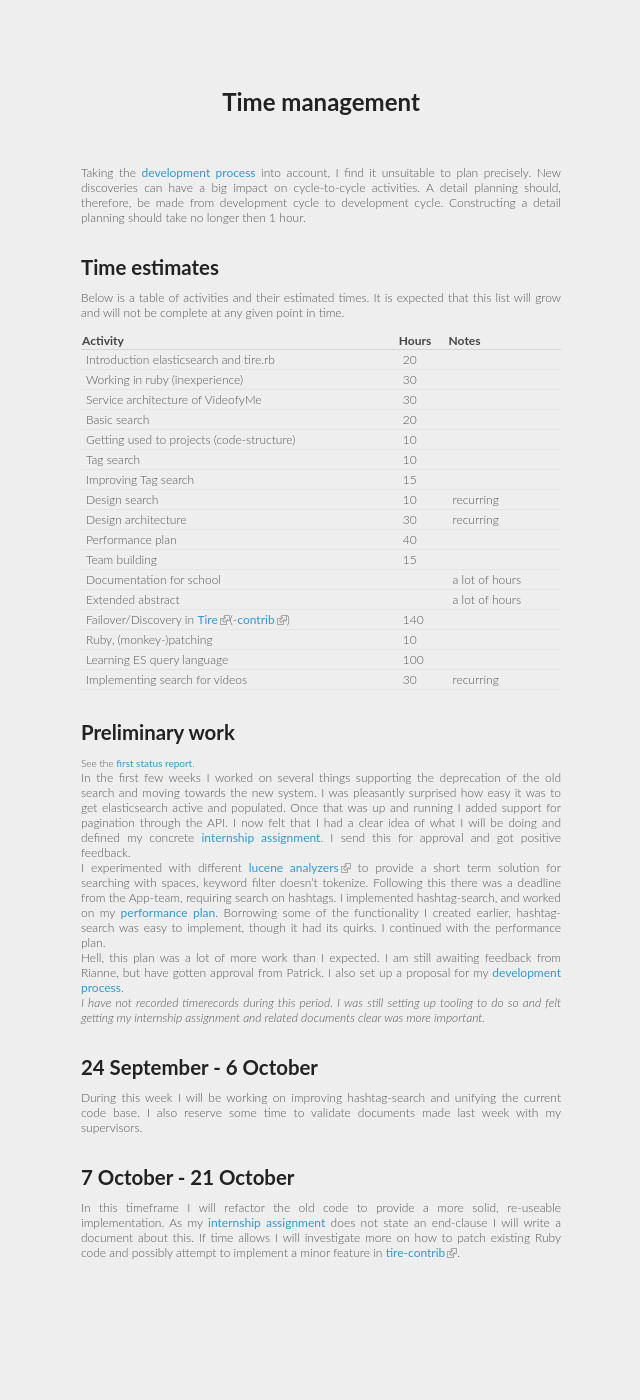
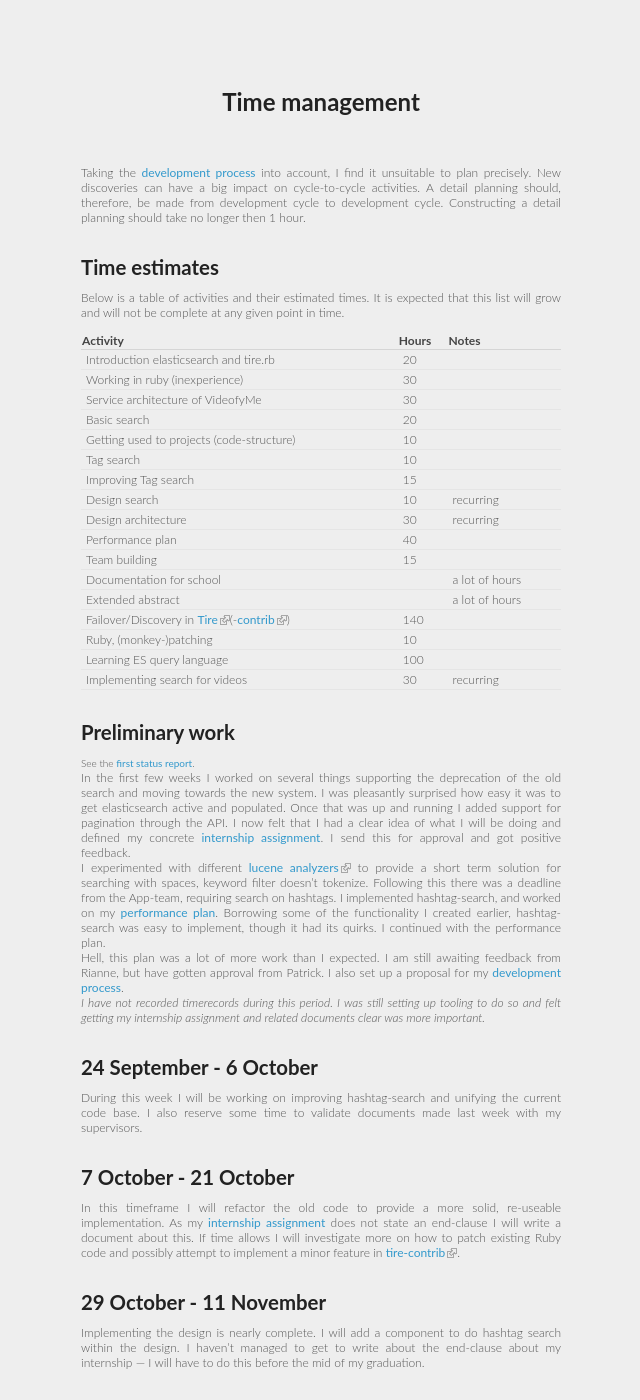
Before and after one commit to xeago/gradblog, a Jekyll site: the page built from graduation/time-management.md, in a window 1280 px wide. Shown: the whole page, without its empty margins (319-959 px from the left). Built offline with Jekyll 4.4.1, drawn with Linux system fonts in a browser that asks for light colours; Markdown is read by kramdown in place of the engine named in the settings; before the commit the page ends 1290 px from its top, so only the background shows below that.

Commit message:
Add schedule for next time frame.
I skipped a week here, I blatantly forgot about it. The delay however makes it harder for future reports to be forgotten as well as align it with the monthly memo.

```diff
--- a/graduation/time-management.md
+++ b/graduation/time-management.md
@@ -42,6 +42,9 @@ During this week I will be working on improving hashtag-search and unifying the
 # 7 October - 21 October
 In this timeframe I will refactor the old code to provide a more solid, re-useable implementation. As my [internship assignment] does not state an end-clause I will write a document about this. If time allows I will investigate more on how to patch existing Ruby code and possibly attempt to implement a minor feature in [tire-contrib].
 
+# 29 October -  11 November
+Implementing the design is nearly complete. I will add a component to do hashtag search within the design. I haven't managed to get to write about the end-clause about my internship — I will have to do this before the mid of my graduation.
+
 [first status report]: status-reports.html
 [development process]: development-process.html
 [internship assignment]: graduation-assignment.html
```
